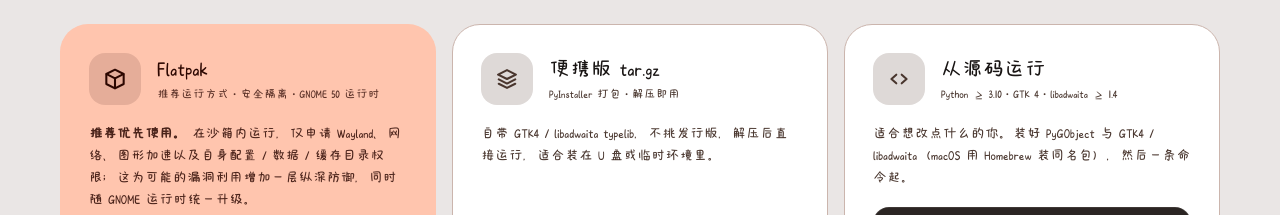
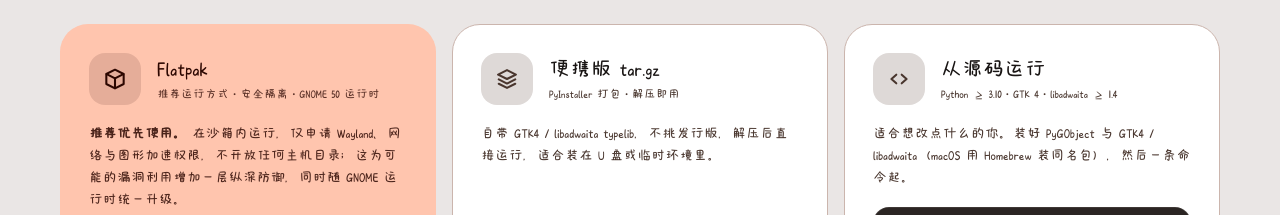
Before and after one commit to lingyicute/Cloudflared-Helper-Desktop, a plain HTML site: page index.html in a window 1280 px wide. Shown: the part 5920-6135 px from the top of the page. Drawn offline with Linux system fonts and the light colour scheme.

Commit message:
docs(web): match the Flatpak blurb to the manifest
The manifest no longer requests config, data or cache directory access.

```diff
--- a/index.html
+++ b/index.html
@@ -1465,7 +1465,7 @@ html.js .reveal.in{opacity:1; transform:none}
           <span class="ic-box"><svg class="ic" aria-hidden="true"><use href="#i-box"></use></svg></span>
           <div><h3>Flatpak</h3><div class="sub">推荐运行方式 · 安全隔离 · GNOME 50 运行时</div></div>
         </div>
-        <p class="dl-desc"><strong>推荐优先使用。</strong> 在沙箱内运行，仅申请 Wayland、网络、图形加速以及自身配置 / 数据 / 缓存目录权限；这为可能的漏洞利用增加一层纵深防御，同时随 GNOME 运行时统一升级。</p>
+        <p class="dl-desc"><strong>推荐优先使用。</strong> 在沙箱内运行，仅申请 Wayland、网络与图形加速权限，不开放任何主机目录；这为可能的漏洞利用增加一层纵深防御，同时随 GNOME 运行时统一升级。</p>
         <div class="dl-list">
           <a class="dl-item" href="https://github.com/lingyicute/Cloudflared-Helper-Desktop/releases/latest" target="_blank" rel="noopener">
             <svg class="ic" aria-hidden="true"><use href="#i-download"></use></svg>
```
